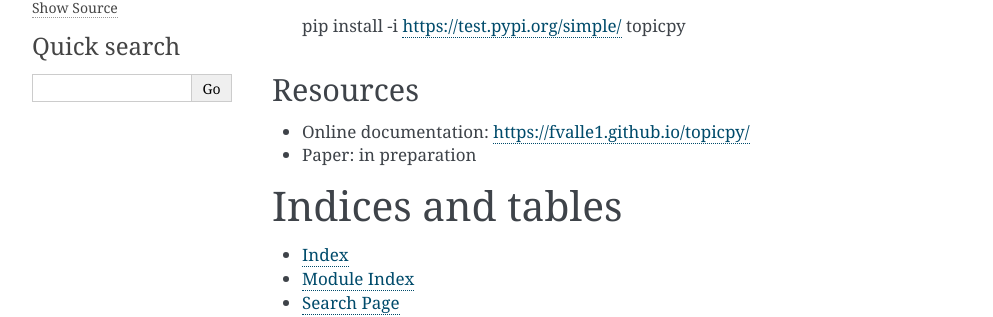
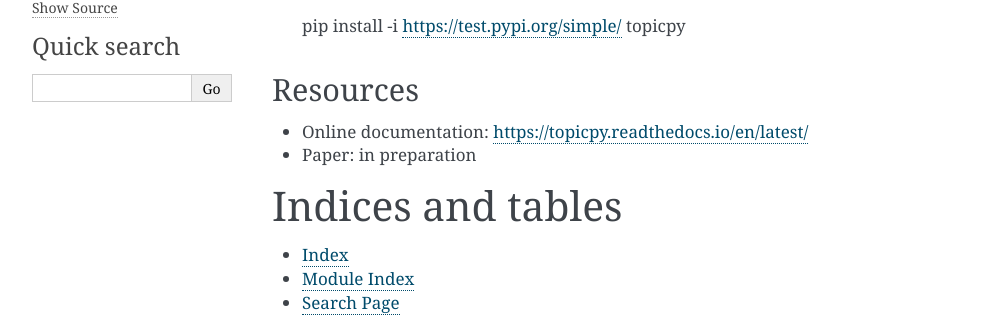
Before and after one commit to fvalle1/topicpy, a Sphinx documentation site: the page built from docs/index.rst, in a window 1280 px wide. Shown: the part 258-575 px from the top of the page, without its empty margins (148-1141 px from the left). Built offline with Sphinx 7.4.7, drawn with Linux system fonts in a browser that asks for light colours; some of the changed lines change nothing that is shown.

Commit message:
readthedocs

```diff
--- a/docs/index.rst
+++ b/docs/index.rst
@@ -16,7 +16,7 @@ Install topicpy by running:
 Resources
 ---------
 
-* Online documentation: https://fvalle1.github.io/topicpy/
+* Online documentation: https://topicpy.readthedocs.io/en/latest/
 * Paper: in preparation
 
 Indices and tables
```
